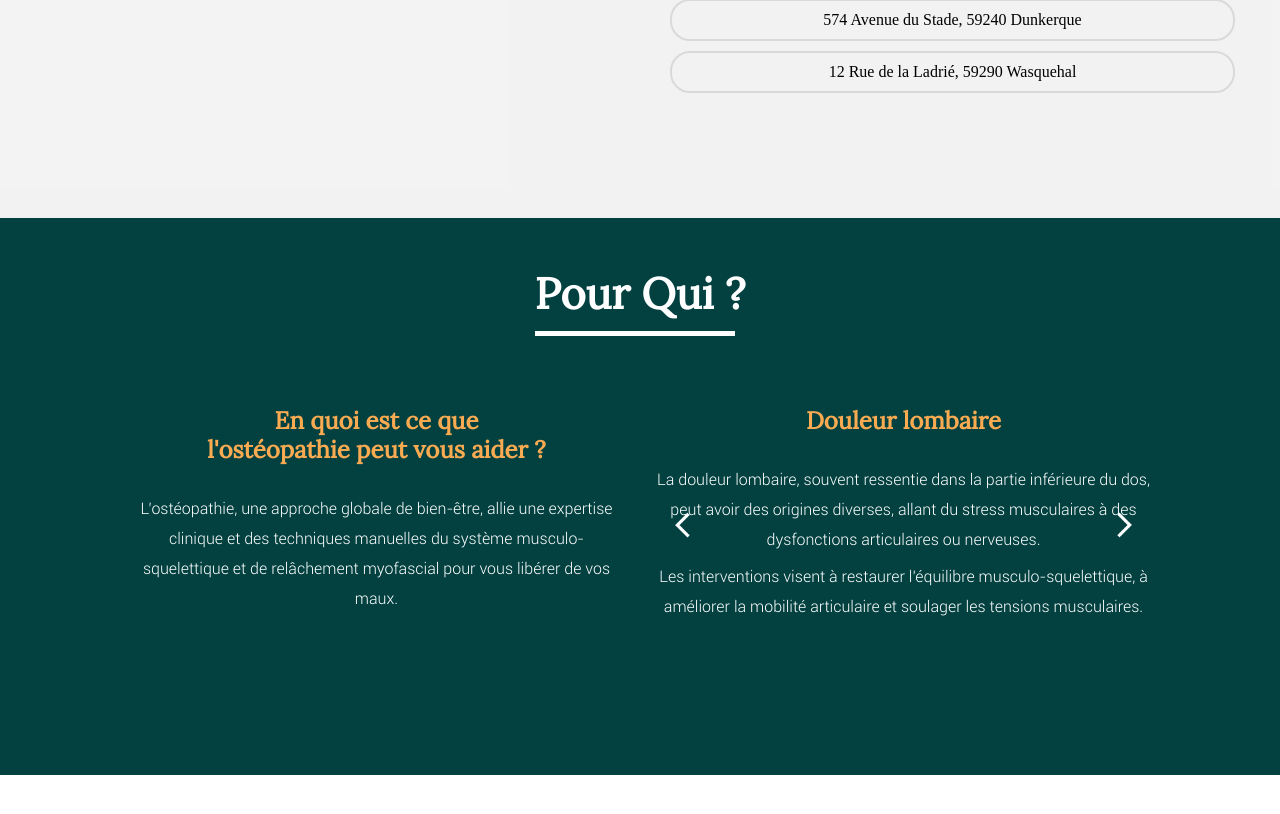
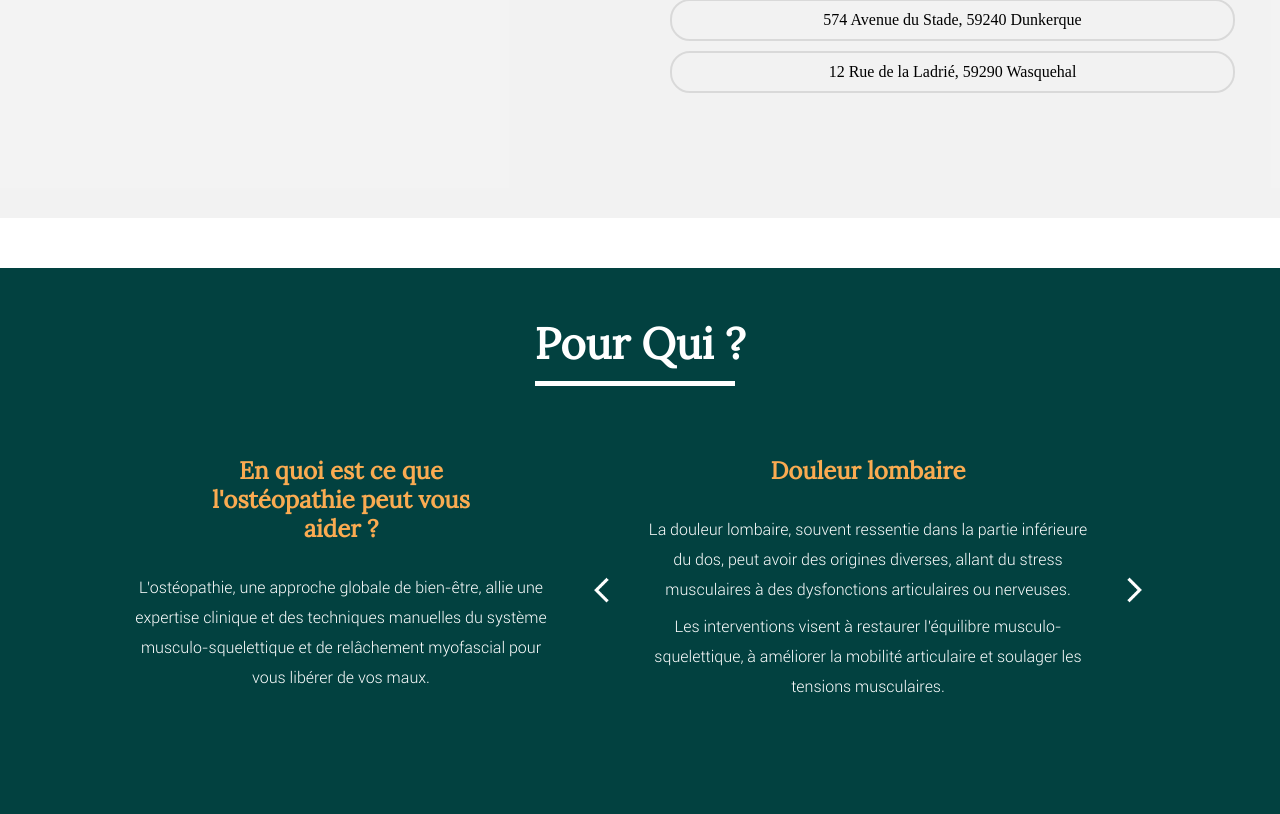
Before and after one commit to VictorLesecq/Simon_Lesecq_Osteopathe, a React (Create React App) app: page / in a window 1280 px wide. Shown: the part 3877-4691 px from the top of the page. Before the commit the page ends 4652 px from the top, so only its background shows below. Built offline with nearby package versions, Linux system fonts and the light colour scheme; a web font is replaced by a local one.

Commit message:
small changes

```diff
--- a/src/components/Buttons/Offices.jsx
+++ b/src/components/Buttons/Offices.jsx
@@ -11,9 +11,9 @@ function Offices(props) {
                     <div key={`${office.zipCode} ${index}}`}>
                          <input
                               type="radio"
-                              className={`office ${
+                              className={`${
                                    office.id === selectedOffice
-                                        ? ' office-selected'
+                                        ? 'office-selected'
                                         : ''
                               }`}
                               id={office.id}
--- a/src/components/Buttons/Offices.scss
+++ b/src/components/Buttons/Offices.scss
@@ -29,6 +29,9 @@ input[type='radio'] {
      }
      & .office-selected + label {
           border: 2px solid $light-color;
+          &:hover {
+               border: 2px solid $light-color;
+          }
      }
 }
 
@@ -44,5 +47,8 @@ input[type='radio'] {
      }
      & .office-selected + label {
           border: 2px solid $dark-color;
+          &:hover {
+               border: 2px solid $dark-color;
+          }
      }
 }
--- a/src/components/TextCarrousel/TextCarrousel.scss
+++ b/src/components/TextCarrousel/TextCarrousel.scss
@@ -18,15 +18,15 @@ $translate: translateX(0);
      padding: 30px;
 }
 .btn_left {
-     left: -10px;
+     left: -20px;
      &:hover {
-          left: -20px;
+          left: -30px;
      }
 }
 .btn_right {
-     right: -10px;
+     right: -20px;
      &:hover {
-          right: -20px;
+          right: -30px;
      }
 }
 
@@ -42,6 +42,7 @@ $translate: translateX(0);
           flex-shrink: 0;
           position: relative;
           text-align: center;
+          padding-inline: 60px;
      }
 }
 
--- a/src/pages/Home/Home.jsx
+++ b/src/pages/Home/Home.jsx
@@ -330,7 +330,7 @@ function Home() {
                     <article id="pour_qui" className="index">
                          <div className="article__container container--80vw">
                               <h2>Pour Qui ?</h2>
-                              <div className="two-column__container  equal-column">
+                              <div className="two-column__container one-third-two-third-column">
                                    <div className="textCarrousel__text__container">
                                         <h3>
                                              En quoi est ce que l'ostéopathie
--- a/src/pages/Home/Home.scss
+++ b/src/pages/Home/Home.scss
@@ -92,8 +92,8 @@ article {
           grid-template-columns: 1fr 1fr;
      }
 
-     &.two-tier-one-tier-column {
-          grid-template-columns: 2fr 1fr;
+     &.one-third-two-third-column {
+          grid-template-columns: 3fr 4fr;
      }
 
      @media (max-width: $small) {
@@ -200,6 +200,7 @@ article {
      font-family: ambleregular;
      background: $lightGrey-color;
      padding: 100px 30px 50px 30px;
+     margin-bottom: 50px;
 
      & h2 {
           margin-bottom: 25px;
```
